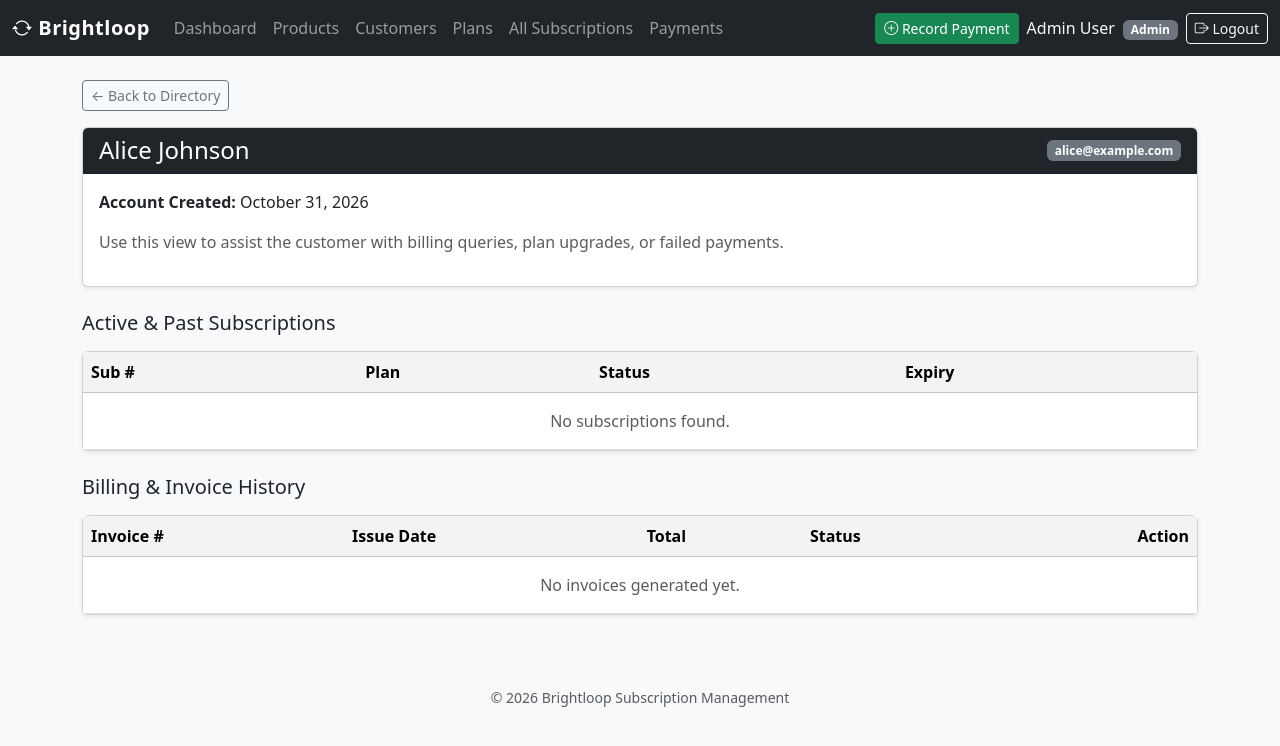
After one commit to AV0105/Subscription-Management-System_odoo, a Flask app: page /customers/2 in a window 1280 px wide. The commit adds this page. Shown: the top 746 px of the page. Run offline with Flask 3, Linux system fonts and the light colour scheme; a user stored in the database is signed in; data comes from the database, SQL or seed files in the repository; data that the repository does not hold is empty.

Commit message:
internal staff has been added for reviewing issues

```diff
--- a/app.py
+++ b/app.py
@@ -70,6 +70,9 @@ def create_app(config_name: str = None) -> Flask:
     # app.register_blueprint(payment_bp)
     from person3_routes import register_person3_routes
     register_person3_routes(app)
+
+    from support_routes import support_bp
+    app.register_blueprint(support_bp)
 
     # ── Root redirect ──────────────────────────────────────────────
     @app.route("/")
--- /dev/null
+++ b/support_routes.py
@@ -0,0 +1,49 @@
+from flask import Blueprint, render_template, request, abort
+from flask_login import login_required, current_user
+from functools import wraps
+from models import User, Subscription, Invoice
+
+support_bp = Blueprint('support', __name__)
+
+def internal_staff_required(f):
+    """Guards routes so only Admin and Staff can access them."""
+    @wraps(f)
+    def decorated_function(*args, **kwargs):
+        role = str(current_user.role).lower()
+        if role not in ['admin', 'staff']:
+            abort(403)
+        return f(*args, **kwargs)
+    return decorated_function
+
+@support_bp.route('/customers')
+@login_required
+@internal_staff_required
+def customer_directory():
+    """Staff can search and view all customer accounts."""
+    search = request.args.get('search', '').strip()
+
+    # Safe filtering that works whether Person 1 used Enums or Strings for roles
+    all_users = User.query.all()
+    customers = []
+    for u in all_users:
+        if str(u.role).lower() in ['customer', 'user']:
+            if not search or search.lower() in u.name.lower() or search.lower() in u.email.lower():
+                customers.append(u)
+
+    return render_template('customers.html', customers=customers, search=search)
+
+@support_bp.route('/customers/<int:user_id>')
+@login_required
+@internal_staff_required
+def customer_profile(user_id):
+    """Staff can view a specific customer's subscriptions and billing history."""
+    customer = User.query.get_or_404(user_id)
+
+    # Ensure staff is actually looking at a customer, not another admin
+    if str(customer.role).lower() not in ['customer', 'user']:
+        abort(404)
+
+    subscriptions = Subscription.query.filter_by(customer_id=user_id).all()
+    invoices = Invoice.query.filter_by(customer_id=user_id).order_by(Invoice.issue_date.desc()).all()
+
+    return render_template('customer_profile.html', customer=customer, subscriptions=subscriptions, invoices=invoices)
--- a/templates/base.html
+++ b/templates/base.html
@@ -47,6 +47,7 @@
         {% if user_role in ['admin', 'staff'] %}
             <li class="nav-item"><a class="nav-link" href="{{ url_for('dashboard.dashboard') }}">Dashboard</a></li>
             <li class="nav-item"><a class="nav-link" href="{{ url_for('catalog.products_list') }}">Products</a></li>
+            <li class="nav-item"><a class="nav-link" href="{{ url_for('support.customer_directory') }}">Customers</a></li>
             <li class="nav-item"><a class="nav-link" href="{{ url_for('catalog.plans_list') }}">Plans</a></li>
             <li class="nav-item"><a class="nav-link" href="{{ url_for('subscriptions.subscriptions_list') }}">All Subscriptions</a></li>
             <li class="nav-item"><a class="nav-link" href="{{ url_for('payments.payment_list') }}">Payments</a></li>
--- /dev/null
+++ b/templates/customer_profile.html
@@ -0,0 +1,81 @@
+{% extends "base.html" %}
+{% block title %}{{ customer.name }} - Profile{% endblock %}
+
+{% block content %}
+<div class="container mt-4">
+    <a href="{{ url_for('support.customer_directory') }}" class="btn btn-sm btn-outline-secondary mb-3">&larr; Back to Directory</a>
+
+    <div class="card shadow-sm mb-4">
+        <div class="card-header bg-dark text-white d-flex justify-content-between align-items-center">
+            <h4 class="mb-0">{{ customer.name }}</h4>
+            <span class="badge bg-secondary">{{ customer.email }}</span>
+        </div>
+        <div class="card-body">
+            <p><strong>Account Created:</strong> {{ customer.created_at.strftime('%B %d, %Y') if customer.created_at else 'N/A' }}</p>
+            <p class="text-muted">Use this view to assist the customer with billing queries, plan upgrades, or failed payments.</p>
+        </div>
+    </div>
+
+    <!-- Customer's Subscriptions -->
+    <h5 class="mt-4 mb-3">Active & Past Subscriptions</h5>
+    <div class="card shadow-sm mb-4">
+        <div class="card-body p-0">
+            <table class="table table-hover mb-0">
+                <thead class="table-light">
+                    <tr><th>Sub #</th><th>Plan</th><th>Status</th><th>Expiry</th></tr>
+                </thead>
+                <tbody>
+                    {% for sub in subscriptions %}
+                    <tr>
+                        <td><strong>{{ sub.subscription_number }}</strong></td>
+                        <td>{{ sub.plan.name if sub.plan else 'N/A' }}</td>
+                        <td><span class="badge bg-{{ 'success' if sub.status|string in ['Active', 'ACTIVE', 'Confirmed', 'CONFIRMED'] else 'secondary' }}">{{ sub.status }}</span></td>
+                        <td>{{ sub.expiry_date }}</td>
+                    </tr>
+                    {% else %}
+                    <tr><td colspan="4" class="text-center text-muted py-3">No subscriptions found.</td></tr>
+                    {% endfor %}
+                </tbody>
+            </table>
+        </div>
+    </div>
+
+    <!-- Customer's Billing / Invoices -->
+    <h5 class="mt-4 mb-3">Billing & Invoice History</h5>
+    <div class="card shadow-sm">
+        <div class="card-body p-0">
+            <table class="table table-hover mb-0">
+                <thead class="table-light">
+                    <tr><th>Invoice #</th><th>Issue Date</th><th>Total</th><th>Status</th><th class="text-end">Action</th></tr>
+                </thead>
+                <tbody>
+                    {% for inv in invoices %}
+                    <tr>
+                        <td><strong>{{ inv.invoice_number }}</strong></td>
+                        <td>{{ inv.issue_date }}</td>
+                        <td>${{ "%.2f"|format(inv.total) }}</td>
+                        <td>
+                            {% set inv_status = inv.status|string %}
+                            {% if inv_status in ['Paid', 'PAID'] %}
+                                <span class="badge bg-success">Paid</span>
+                            {% elif inv_status in ['Cancelled', 'CANCELLED'] %}
+                                <span class="badge bg-danger">Cancelled</span>
+                            {% else %}
+                                <span class="badge bg-warning text-dark">Outstanding</span>
+                            {% endif %}
+                        </td>
+                        <td class="text-end">
+                            {% if inv_status not in ['Paid', 'PAID', 'Cancelled', 'CANCELLED'] %}
+                            <a href="{{ url_for('payments.payment_new', invoice_id=inv.id) }}" class="btn btn-sm btn-success">Record Payment</a>
+                            {% endif %}
+                        </td>
+                    </tr>
+                    {% else %}
+                    <tr><td colspan="5" class="text-center text-muted py-3">No invoices generated yet.</td></tr>
+                    {% endfor %}
+                </tbody>
+            </table>
+        </div>
+    </div>
+</div>
+{% endblock %}
```
Also changed, not shown: templates/customers.html (added, +58 -0 lines).
